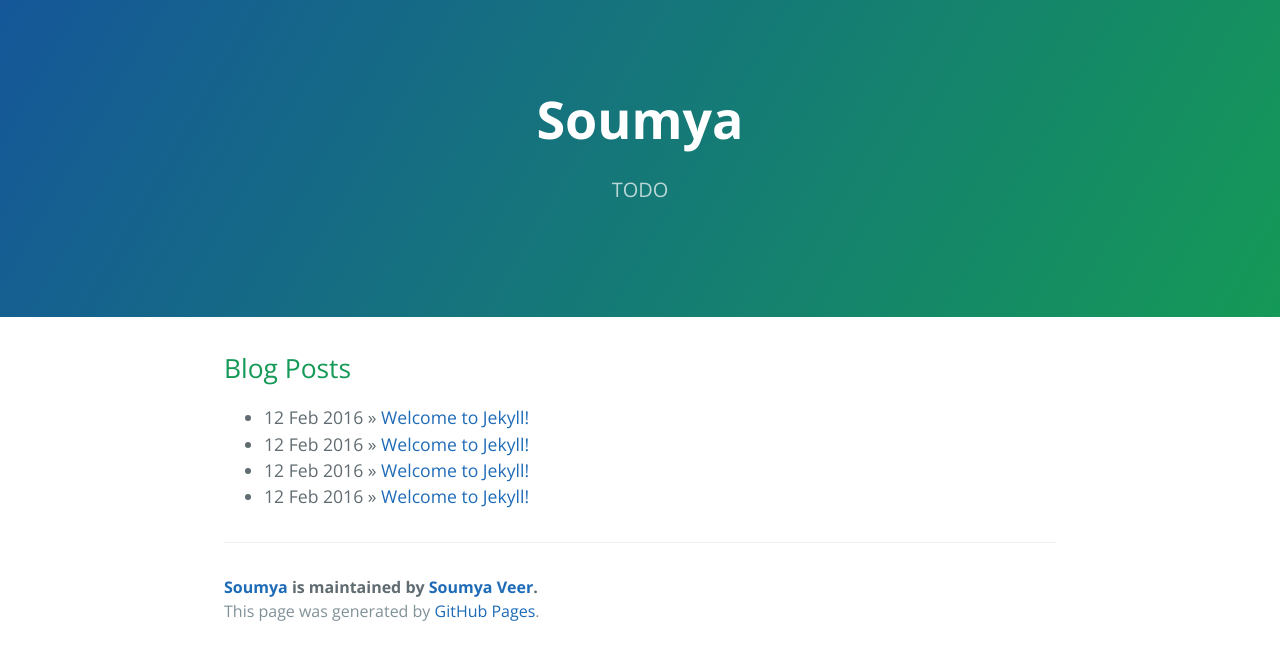
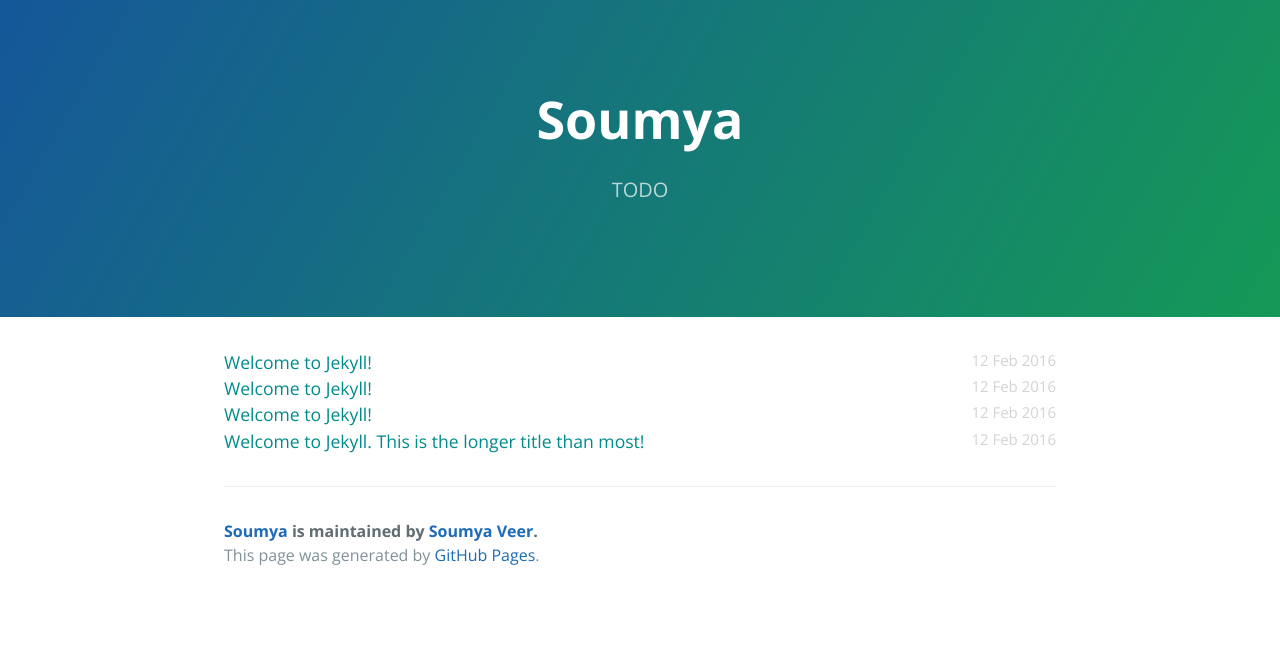
Before and after one commit to soumyaveer/soumyaveer.github.io, a Jekyll site: the page built from index.html, in a window 1280 px wide. Shown: the top 660 px of the page. Built offline with Jekyll 4.4.1, drawn with Linux system fonts in a browser that asks for light colours; the list of posts is cut into pages by our own code.

Commit message:
Add style to post home page

```diff
--- a/_posts/2016-02-09-sample-content.markdown
+++ b/_posts/2016-02-09-sample-content.markdown
@@ -1,6 +1,6 @@
 ---
 layout: post
-title:  "Welcome to Jekyll!"
+title:  "Welcome to Jekyll. This is the longer title than most!"
 date:   2016-02-12 17:50:00
 categories: main
 ---
--- a/css/style.css
+++ b/css/style.css
@@ -0,0 +1,18 @@
+.posts {
+  list-style-type: none;
+  padding-left: 0;
+}
+
+.title {
+  color: darkcyan;
+}
+
+a:hover {
+  text-decoration: none;
+}
+
+.post-date {
+  float: right;
+  color: lightgrey;
+  font-size: 15px;
+}
--- a/index.html
+++ b/index.html
@@ -4,10 +4,16 @@ title: {{ site.name }}
 ---
 
 <div id="home">
-  <h2>Blog Posts</h2>
-  <ul class="posts">
+  <ul class="posts post-padding">
     {% for post in site.posts %}
-      <li><span>{{ post.date | date_to_string }}</span> &raquo; <a href="{{ site.baseurl }}{{ post.url }}">{{ post.title }}</a></li>
+      <li>
+        <a href="{{ site.baseurl }}{{ post.url }}">
+          <div>
+            <span class="title">{{ post.title }}</span>
+            <span class="post-date">{{ post.date | date_to_string }}</span>
+          </div>
+          </a>
+      </li>
     {% endfor %}
   </ul>
 </div>
```
